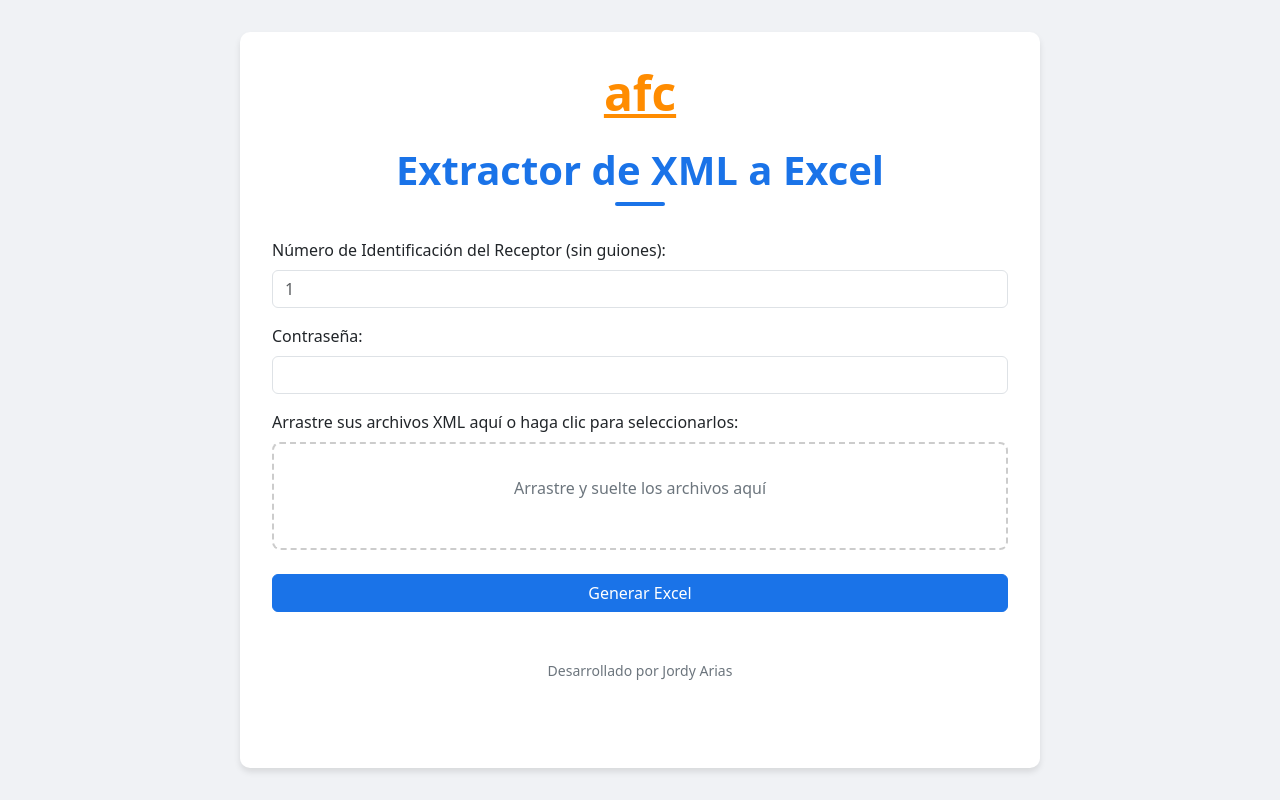
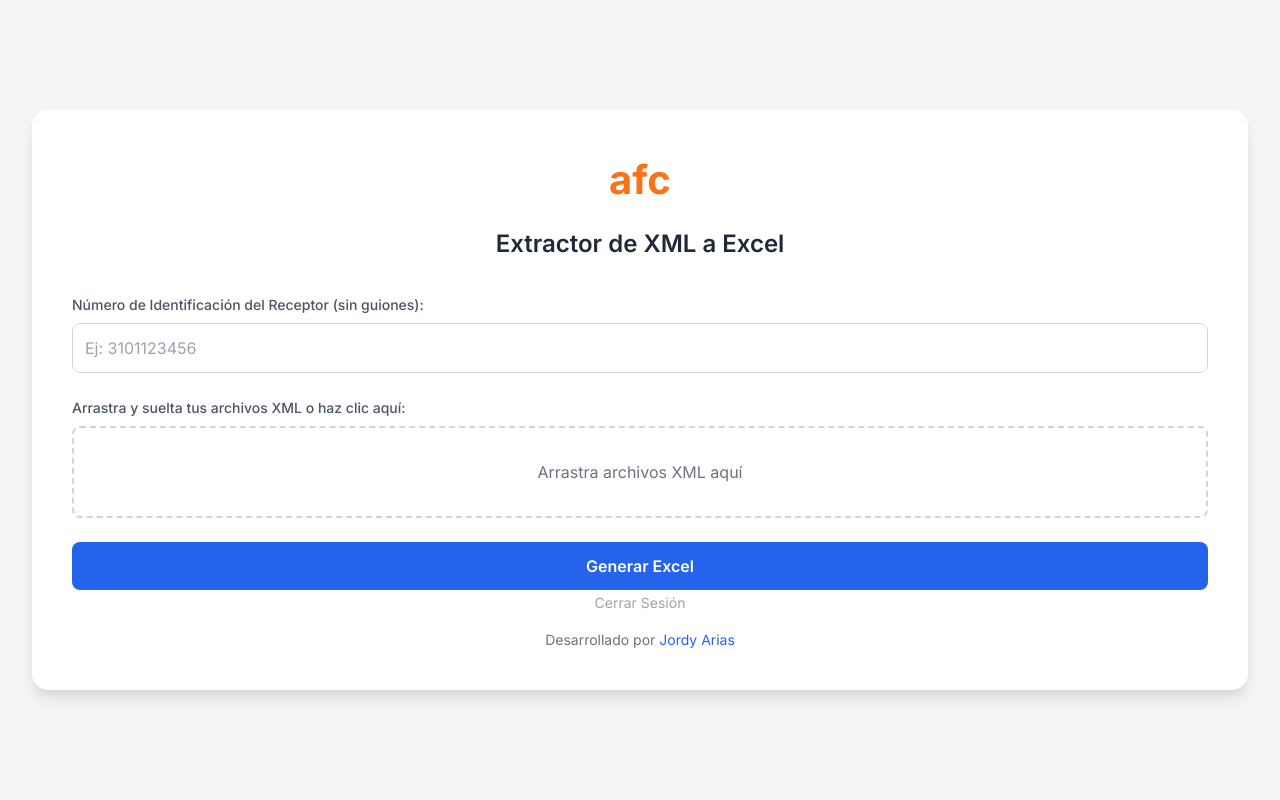
Before and after one commit to Shark3001/Extractor-XML, a Flask app: page / in a window 1280 px wide. Run offline with Flask 3, Linux system fonts and the light colour scheme; the visitor is signed in with stand-in values (Sample User, id 1); some libraries are stand-ins or nearby versions.

Commit message:
index.html

```diff
--- a/templates/index.html
+++ b/templates/index.html
@@ -3,248 +3,246 @@
 <head>
     <meta charset="UTF-8">
     <meta name="viewport" content="width=device-width, initial-scale=1.0">
-    <title>Extractor de XML</title>
-    <link href="https://cdn.jsdelivr.net/npm/bootstrap@5.3.0/dist/css/bootstrap.min.css" rel="stylesheet">
+    <title>Extractor de XML a Excel</title>
+    <script src="https://cdn.tailwindcss.com"></script>
     <style>
+        @import url('https://fonts.googleapis.com/css2?family=Inter:wght@400;500;600;700&display=swap');
         body {
-            background-color: #f0f2f5;
+            font-family: 'Inter', sans-serif;
+            background-color: #f3f4f6;
             display: flex;
+            justify-content: center;
+            align-items: center;
             flex-direction: column;
             min-height: 100vh;
+            margin: 0;
+            padding: 2rem;
         }
         .container {
-            flex: 1;
-            max-width: 800px;
-            margin: 2rem auto;
+            background-color: #fff;
+            padding: 2.5rem;
+            border-radius: 1rem;
+            box-shadow: 0 10px 15px -3px rgba(0, 0, 0, 0.1), 0 4px 6px -2px rgba(0, 0, 0, 0.05);
+            width: 100%;
+            max-width: 600px;
+            text-align: center;
+        }
+        .logo {
+            font-size: 2.5rem;
+            font-weight: 700;
+            color: #f97316;
+            margin-bottom: 1rem;
+        }
+        .title {
+            font-size: 1.5rem;
+            font-weight: 600;
+            color: #1f2937;
+            margin-bottom: 2rem;
+        }
+        .input-group {
+            margin-bottom: 1.5rem;
+            text-align: left;
+        }
+        .input-label {
+            font-size: 0.875rem;
+            font-weight: 500;
+            color: #4b5563;
+            display: block;
+            margin-bottom: 0.5rem;
+        }
+        .input-field {
+            width: 100%;
+            padding: 0.75rem;
+            border: 1px solid #d1d5db;
+            border-radius: 0.5rem;
+            font-size: 1rem;
+            color: #1f2937;
+            box-sizing: border-box;
+        }
+        .btn {
+            padding: 0.75rem 2rem;
+            background-color: #2563eb;
+            color: #fff;
+            font-weight: 600;
+            border-radius: 0.5rem;
+            cursor: pointer;
+            transition: background-color 0.3s;
+            border: none;
+            width: 100%;
+        }
+        .btn:hover {
+            background-color: #1d4ed8;
+        }
+        .file-input {
+            border: 2px dashed #d1d5db;
             padding: 2rem;
-            box-shadow: 0 4px 6px rgba(0, 0, 0, 0.1);
-            border-radius: 10px;
-            background-color: #ffffff;
+            border-radius: 0.5rem;
+            cursor: pointer;
+            text-align: center;
+            transition: border-color 0.3s;
         }
-        .header {
-            text-align: center;
-            margin-bottom: 2rem;
-            position: relative;
+        .file-input:hover {
+            border-color: #2563eb;
         }
-        .header h1 {
-            color: #1a73e8;
-            font-weight: bold;
+        .file-input p {
+            font-size: 1rem;
+            color: #6b7280;
+            margin: 0;
         }
-        .line {
-            width: 50px;
-            height: 4px;
-            background-color: #1a73e8;
-            margin: 0.5rem auto 0;
-            border-radius: 2px;
+        .file-input input {
+            display: none;
         }
         .alert {
-            font-size: 0.9rem;
+            padding: 1rem;
+            border-radius: 0.5rem;
+            margin-bottom: 1rem;
+            font-weight: 500;
+            text-align: left;
         }
-        .form-label {
-            font-weight: 500;
+        .alert-success {
+            background-color: #d1fae5;
+            color: #065f46;
         }
-        .btn-primary {
-            background-color: #1a73e8;
-            border-color: #1a73e8;
-            transition: background-color 0.3s ease;
+        .alert-danger {
+            background-color: #fee2e2;
+            color: #991b1b;
         }
-        .btn-primary:hover {
-            background-color: #1565c0;
-            border-color: #1565c0;
+        .alert-warning {
+            background-color: #fffbeb;
+            color: #92400e;
         }
-        .drop-area {
-            border: 2px dashed #ccc;
-            border-radius: 8px;
-            padding: 2rem;
-            text-align: center;
-            color: #6c757d;
-            cursor: pointer;
-            transition: border-color 0.3s ease;
+        .logout-btn {
+            margin-top: 1rem;
+            color: #9ca3af;
+            text-decoration: none;
+            font-size: 0.875rem;
         }
-        .drop-area:hover, .drop-area.drag-over {
-            border-color: #1a73e8;
+        .logout-btn:hover {
+            text-decoration: underline;
+        }
+        /* Estilos para el estado de arrastrar sobre el área */
+        .file-input.drag-over {
+            border-color: #2563eb;
+            background-color: #eef2ff;
         }
         .file-list {
-            margin-top: 1rem;
             list-style: none;
             padding: 0;
+            margin-top: 1rem;
+            text-align: left;
         }
         .file-list li {
-            background-color: #e9ecef;
-            border-radius: 5px;
+            background-color: #f9fafb;
             padding: 0.5rem;
+            border-radius: 0.25rem;
             margin-bottom: 0.5rem;
-            font-size: 0.9rem;
-        }
-        /* Footer styles */
-        .footer {
-            margin-top: 2rem;
-            padding: 1rem 0;
-            text-align: center;
-            color: #6c757d;
             font-size: 0.875rem;
-        }
-        .footer a {
-            color: #6c757d;
-            text-decoration: none;
-        }
-        .footer a:hover {
-            text-decoration: underline;
-        }
-        .logo-container {
-            text-align: center;
-            margin-bottom: 1.5rem;
+            color: #4b5563;
         }
     </style>
 </head>
 <body>
+    <div class="container">
+        <!-- Logo de la aplicación -->
+        <div class="logo">afc</div>
+        <h1 class="title">Extractor de XML a Excel</h1>
 
-    <div class="container">
-        <!-- Contenedor del logo con texto afc en minúsculas y subrayado -->
-        <div class="logo-container">
-            <h1 style="color: #FF8C00; font-weight: bold; font-size: 3rem; text-decoration: underline;">afc</h1>
-        </div>
-
-        <div class="header">
-            <h1>Extractor de XML a Excel</h1>
-            <div class="line"></div>
-        </div>
-
-        <!-- Mensajes de alerta -->
+        <!-- Mensajes flash de Flask -->
         {% with messages = get_flashed_messages(with_categories=true) %}
         {% if messages %}
+        <div class="messages">
             {% for category, message in messages %}
-              <div class="alert alert-{{ category }} alert-dismissible fade show" role="alert">
+            <div class="alert alert-{{ category }}">
                 {{ message }}
-                <button type="button" class="btn-close" data-bs-dismiss="alert" aria-label="Close"></button>
             </div>
             {% endfor %}
+        </div>
         {% endif %}
         {% endwith %}
 
-        <!-- Agregado: Mensaje de error para la contraseña -->
-        <div id="passwordError" class="alert alert-danger" style="display:none;" role="alert">
-            Contraseña incorrecta. Inténtalo de nuevo.
+        <form action="/upload" method="post" enctype="multipart/form-data">
+            <div class="input-group">
+                <label for="idReceptor" class="input-label">Número de Identificación del Receptor (sin guiones):</label>
+                <input type="text" id="idReceptor" name="idReceptor" class="input-field" placeholder="Ej: 3101123456" required>
             </div>
 
-        <!-- Agregado: onsubmit para validar la contraseña -->
-        <form id="uploadForm" action="{{ url_for('upload_files') }}" method="post" enctype="multipart/form-data" onsubmit="return validatePassword(event)">
-            <div class="mb-3">
-                <label for="idReceptor" class="form-label">Número de Identificación del Receptor (sin guiones):</label>
-                <input type="text" class="form-control" id="idReceptor" name="idReceptor" placeholder="1" required>
+            <div class="input-group">
+                <label class="input-label">Arrastra y suelta tus archivos XML o haz clic aquí:</label>
+                <div class="file-input" id="drop-area">
+                    <p>Arrastra archivos XML aquí</p>
+                    <input type="file" id="fileElem" name="files[]" multiple accept=".xml">
                 </div>
-
-            <!-- Agregado: Campo de contraseña -->
-            <div class="mb-3">
-                <label for="password" class="form-label">Contraseña:</label>
-                <input type="password" class="form-control" id="password" name="password" required>
+                <ul class="file-list" id="file-list"></ul>
             </div>
-
-            <div class="mb-4">
-                <p class="form-label">Arrastre sus archivos XML aquí o haga clic para seleccionarlos:</p>
-                <div class="drop-area" id="dropArea">
-                    <p>Arrastre y suelte los archivos aquí</p>
-                    <input type="file" name="files[]" id="fileInput" class="d-none" multiple accept=".xml">
-                </div>
-            </div>
-
-            <div id="fileListContainer" class="mb-4" style="display:none;">
-                <p>Archivos seleccionados:</p>
-                <ul class="file-list" id="fileList"></ul>
-            </div>
-
-            <div class="d-grid gap-2">
-                <button type="submit" class="btn btn-primary" id="generateBtn">Generar Excel</button>
-            </div>
+            <button type="submit" class="btn">Generar Excel</button>
         </form>
 
-        <!-- Footer -->
-        <footer class="footer">
-            Desarrollado por <a href="mailto:jordyam30@gmail.com" target="_blank">Jordy Arias</a>
-        </footer>
+        <a href="{{ url_for('logout') }}" class="logout-btn">Cerrar Sesión</a>
+
+        <!-- Línea del desarrollador ahora con un enlace clicable -->
+        <p class="text-sm text-gray-500 mt-4">Desarrollado por <a href="mailto:jordyam30@gmail.com?subject=Consulta%20sobre%20el%20Extractor%20de%20XML%20a%20Excel" class="text-blue-600 hover:text-blue-800 hover:underline">Jordy Arias</a></p>
     </div>
 
     <script>
-        // Función para validar la contraseña
-        function validatePassword(event) {
-            const passwordInput = document.getElementById('password');
-            const passwordError = document.getElementById('passwordError');
-            const correctPassword = "AFC2024*"; // Contraseña requerida
+        const dropArea = document.getElementById('drop-area');
+        const fileElem = document.getElementById('fileElem');
+        const fileList = document.getElementById('file-list');
+        const form = document.querySelector('form');
 
-            if (passwordInput.value !== correctPassword) {
-                // Si la contraseña es incorrecta, muestra el mensaje de error
-                passwordError.style.display = 'block';
-                // Previene el envío del formulario
-                event.preventDefault();
-                return false;
-            } else {
-                // Si la contraseña es correcta, oculta cualquier mensaje de error anterior
-                passwordError.style.display = 'none';
-                return true;
-            }
+        // Previene el comportamiento por defecto de arrastrar y soltar
+        ;['dragenter', 'dragover', 'dragleave', 'drop'].forEach(eventName => {
+            dropArea.addEventListener(eventName, preventDefaults, false);
+            document.body.addEventListener(eventName, preventDefaults, false);
+        });
+
+        function preventDefaults(e) {
+            e.preventDefault();
+            e.stopPropagation();
         }
 
-        // Inicio del script para la funcionalidad de arrastrar y soltar
-        const dropArea = document.getElementById('dropArea');
-        const fileInput = document.getElementById('fileInput');
-        const fileList = document.getElementById('fileList');
-        const fileListContainer = document.getElementById('fileListContainer');
-        const generateBtn = document.getElementById('generateBtn');
+        // Resalta el área cuando se arrastran elementos sobre ella
+        ;['dragenter', 'dragover'].forEach(eventName => {
+            dropArea.addEventListener(eventName, () => dropArea.classList.add('drag-over'), false);
+        });
 
-        // Función para asignar los archivos al input de tipo file
-        function assignFilesToFileInput(files) {
-            const dataTransfer = new DataTransfer();
-            files.forEach(file => dataTransfer.items.add(file));
-            fileInput.files = dataTransfer.files;
+        ;['dragleave', 'drop'].forEach(eventName => {
+            dropArea.addEventListener(eventName, () => dropArea.classList.remove('drag-over'), false);
+        });
+
+        // Maneja los archivos soltados
+        dropArea.addEventListener('drop', handleDrop, false);
+        dropArea.addEventListener('click', () => fileElem.click(), false);
+
+        function handleDrop(e) {
+            const dt = e.dataTransfer;
+            const files = dt.files;
+            handleFiles(files);
         }
 
-        function updateFileList() {
-            if (fileInput.files.length > 0) {
-                fileListContainer.style.display = 'block';
+        fileElem.addEventListener('change', (e) => handleFiles(e.target.files), false);
+
+        function handleFiles(files) {
+            // Limpia la lista de archivos anterior
             fileList.innerHTML = '';
-                Array.from(fileInput.files).forEach(file => {
-                    const li = document.createElement('li');
-                    li.textContent = file.name;
-                    fileList.appendChild(li);
-                });
+
+            // Crea un nuevo DataTransfer para el input de archivo
+            const newFileList = new DataTransfer();
+
+            [...files].forEach(file => {
+                // Solo acepta archivos XML
+                if (file.type === "text/xml") {
+                    const listItem = document.createElement('li');
+                    listItem.textContent = file.name;
+                    fileList.appendChild(listItem);
+                    newFileList.items.add(file);
                 } else {
-                fileListContainer.style.display = 'none';
-            }
-        }
-
-        // Event listeners para la funcionalidad de arrastrar y soltar
-        dropArea.addEventListener('dragover', (e) => {
-            e.preventDefault();
-            dropArea.classList.add('drag-over');
-        });
-
-        dropArea.addEventListener('dragleave', (e) => {
-            dropArea.classList.remove('drag-over');
-        });
-
-        dropArea.addEventListener('drop', (e) => {
-            e.preventDefault();
-            dropArea.classList.remove('drag-over');
-
-            const files = Array.from(e.dataTransfer.files).filter(file => file.name.endsWith('.xml'));
-            if (files.length > 0) {
-                assignFilesToFileInput(files);
-                updateFileList();
+                    alert('Solo se aceptan archivos de tipo XML.');
                 }
             });
 
-        dropArea.addEventListener('click', () => {
-            fileInput.click();
-        });
-
-        fileInput.addEventListener('change', () => {
-            updateFileList();
-        });
-
-        // Al cargar la página, inicializar la lista de archivos
-        updateFileList();
-
+            // Reemplaza los archivos en el input para que puedan ser enviados con el formulario
+            fileElem.files = newFileList.files;
+        }
     </script>
-    <script src="https://cdn.jsdelivr.net/npm/bootstrap@5.3.0/dist/js/bootstrap.bundle.min.js"></script>
 </body>
 </html>
```
Lines whose indentation alone changed are shown as unchanged.
